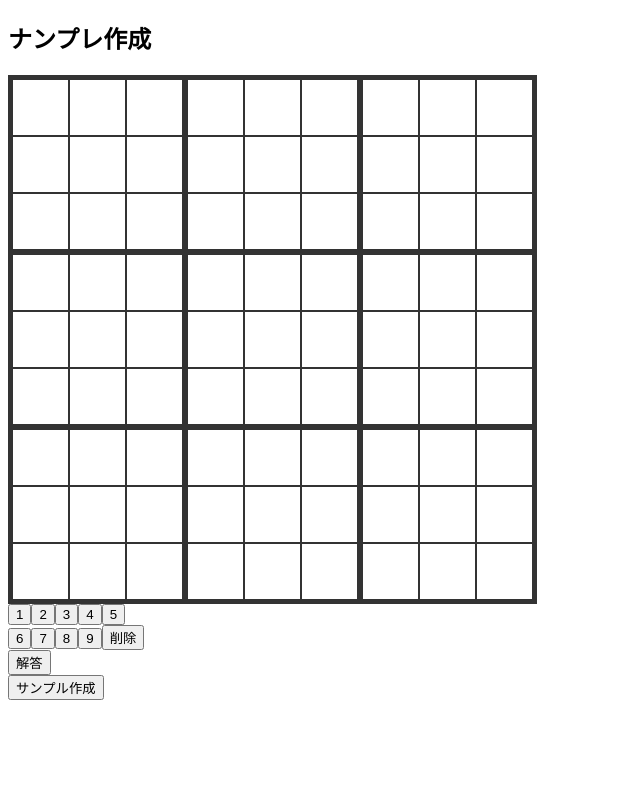
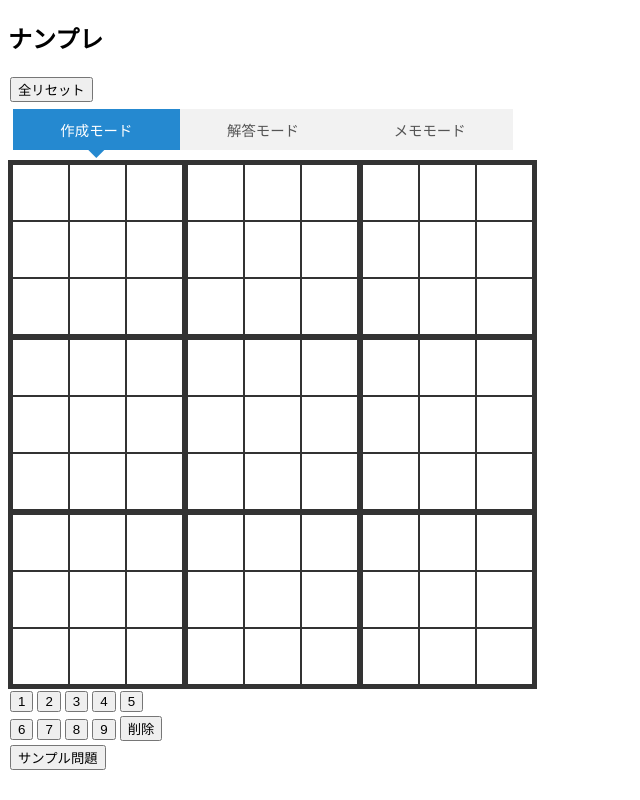
Before and after one commit to Kota-Yoshida1681/number-place, an Angular app: page / in a window 1280 px wide. Shown: the whole page, without its empty margins (0-640 px from the left). Built offline with nearby package versions, Linux system fonts and the light colour scheme.

Commit message:
画面要素修正+全リセット実装

```diff
--- a/src/app/app.component.html
+++ b/src/app/app.component.html
@@ -1,8 +1,27 @@
 <div class="content">
-  <div class="title">
-    <h2>ナンプレ{{mode==="create" ? "作成" : "解答"}}</h2>
+  <div class="header">
+    <div class="title">
+      <h2>ナンプレ</h2>
+    </div>
+    <div>
+      <button class="btn" (click)="init()">全リセット</button>
+    </div>
+    <div class="mode tab-4">
+      <label>
+        <input type="radio" name="tab-4" [(ngModel)]="mode" value="create">
+        作成モード
+      </label>
+      <label>
+        <input type="radio" name="tab-4" [(ngModel)]="mode" value="answer" [disabled]="!given_valid">
+        解答モード
+      </label>
+      <label>
+        <input type="radio" name="tab-4" [(ngModel)]="mode" value="memo" [disabled]="!given_valid">
+        メモモード
+      </label>
+    </div>
   </div>
-  <div class="main">
+  <div class="body">
     <table>
       <tbody>
         <tr *ngFor="let row of datas; index as row_i">
@@ -39,13 +58,8 @@
       <div></div>
     </div>
     <div>
-      <button class="btn" (click)="changeMode('answer')" [hidden]="mode==='answer'" [disabled]="!given_valid">解答</button>
-      <button class="btn" (click)="changeMode('memo')" [hidden]="mode==='memo'||mode==='create'">メモ</button>
-      <button class="btn" (click)="changeMode('create')" [hidden]="mode==='create'">問題の修正</button>
-    </div>
-    <div>
-      <button class="btn" (click)="autoAnswer()" [hidden]="mode==='create'">自動解答</button>
-      <button class="btn" (click)="createSample()" [hidden]="mode!=='create'">サンプル作成</button>
+      <button class="btn" (click)="autoAnswer()" [hidden]="mode==='create'">自動で解答を作成</button>
+      <button class="btn" (click)="createSample()" [hidden]="mode!=='create'">サンプル問題</button>
       <button class="btn" (click)="resetAnser()" [hidden]="mode=='create'">解答リセット</button>
     </div>
   </div>
--- a/src/app/app.component.scss
+++ b/src/app/app.component.scss
@@ -1,3 +1,55 @@
+div.mode {
+  padding: 5px 5px 10px;
+}
+
+.tab-4 {
+  display: flex;
+  flex-wrap: wrap;
+  max-width: 500px;
+}
+.tab-4 > label {
+  flex: 1 1;
+  order: -1;
+  position: relative;
+  min-width: 70px;
+  padding: .7em 1em;
+  background-color: #f2f2f2;
+  color: #555;
+  font-size: .9em;
+  text-align: center;
+  cursor: pointer;
+}
+.tab-4 > label:hover {
+  background-color: #77aace;
+  color: #fff;
+}
+.tab-4 > label:has(:disabled) {
+  background-color: #f2f2f2;
+  color: #ccc;
+}
+.tab-4 > label:has(:checked) {
+  background-color: #2589d0;
+  color: #fff;
+}
+.tab-4 > label:has(:checked)::before {
+  position: absolute;
+  bottom: -8px;
+  left: 50%;
+  transform: translateX(-50%);
+  width: 18px;
+  height: 9px;
+  background-color: #2589d0;
+  content: '';
+  clip-path: polygon(0 0, 100% 0, 50% 100%);
+}
+.tab-4 input {
+  display: none;
+}
+
+button.btn {
+  margin: 2px;
+}
+
 table {
   border-collapse: collapse;
   border: solid 4px #333;
--- a/src/app/app.component.ts
+++ b/src/app/app.component.ts
@@ -1,5 +1,6 @@
 import { Component, Inject, OnDestroy, OnInit, PLATFORM_ID } from '@angular/core';
 import { CommonModule, isPlatformBrowser } from '@angular/common';
+import { FormsModule } from '@angular/forms';
 import { InputNum, Square, SquareComponent } from './square/square.component';
 
 @Component({
@@ -7,6 +8,7 @@ import { InputNum, Square, SquareComponent } from './square/square.component';
   standalone: true,
   imports: [
     CommonModule,
+    FormsModule,
     SquareComponent
   ],
   templateUrl: './app.component.html',
@@ -216,6 +218,19 @@ export class AppComponent implements OnInit, OnDestroy {
     }
   };
 
+  init(): void {
+    for (let row=0; row<9; row+=1) {
+      for (let line=0; line<9; line+=1) {
+        this.datas[row][line].given = null;
+        this.datas[row][line].answer = null;
+        this.outputs[row][line] = null;
+      }
+    }
+    this.given_valids.fill(true);
+    this.valids.fill(true);
+    this.forcusNumber = null;
+  };
+
   resetAnser(): void {
     for (let row=0; row<9; row+=1) {
       for (let line=0; line<9; line+=1) {
```
